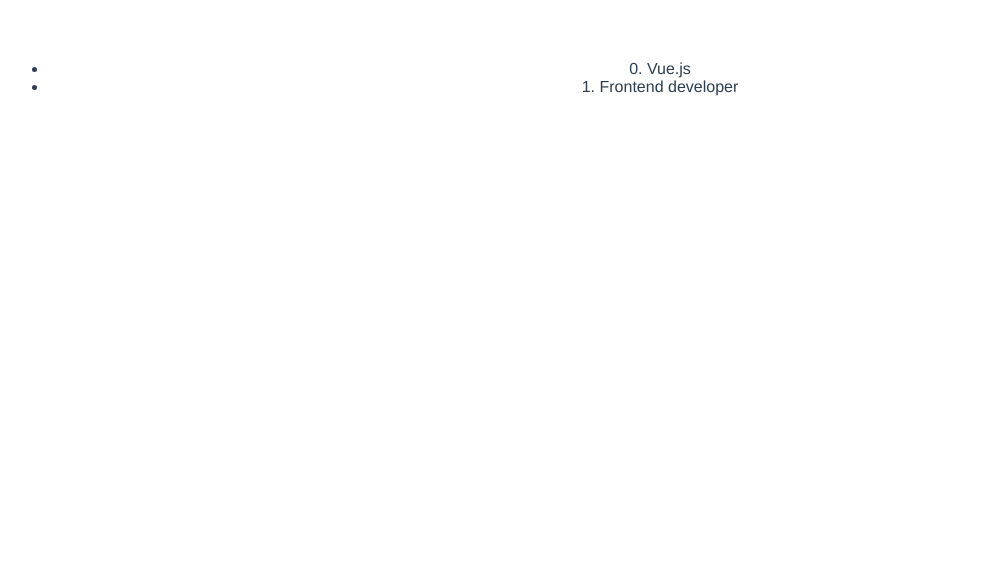
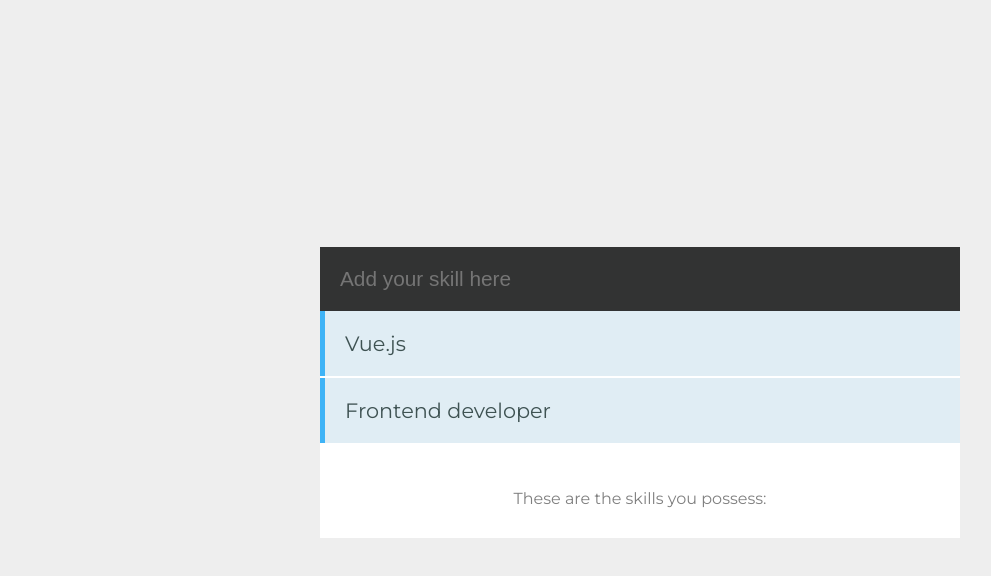
Before and after one commit to SimonaHriscu/vue-skills, a Vue app: page / in a window 1280 px wide. Shown: the top 576 px of the page, without its empty margins (0-991 px from the left). Built offline with nearby package versions, Linux system fonts and the light colour scheme.

Commit message:
vue styling

```diff
--- a/src/App.vue
+++ b/src/App.vue
@@ -16,12 +16,22 @@
 </script>
 
 <style>
+@import url("https://fonts.googleapis.com/css?family=Montserrat:400,700");
+
+body {
+  background-color: #eeeeee;
+  font-family: "Montserrat", sans-serif;
+  display: grid;
+  grid-template-rows: auto;
+  justify-items: center;
+  align-items: center;
+}
+body,
+html {
+  margin: 0;
+  height: 100%;
+}
 #app {
-  font-family: Avenir, Helvetica, Arial, sans-serif;
-  -webkit-font-smoothing: antialiased;
-  -moz-osx-font-smoothing: grayscale;
-  text-align: center;
-  color: #2c3e50;
-  margin-top: 60px;
+  width: 50%;
 }
 </style>
--- a/src/components/Skills.vue
+++ b/src/components/Skills.vue
@@ -1,11 +1,11 @@
 <template>
   <div class="hello">
     <div class="holder">
+      <input type="text" placeholder="Add your skill here" v-model="skill" />
       <ul>
-        <li v-for="(data, index) in skills" :key="index">
-          {{ index }}. {{ data.skill }}
-        </li>
+        <li v-for="(data, index) in skills" :key="index">{{ data.skill }}</li>
       </ul>
+      <p>These are the skills you possess:</p>
     </div>
   </div>
 </template>
@@ -15,6 +15,7 @@
   name: "Skills",
   data() {
     return {
+      skill: "",
       skills: [{ skill: "Vue.js" }, { skill: "Frontend developer" }],
     };
   },
@@ -23,4 +24,40 @@
 
 <!-- Add "scoped" attribute to limit CSS to this component only -->
 <style scoped>
+.holder {
+  background: #fff;
+}
+
+ul {
+  margin: 0;
+  padding: 0;
+  list-style-type: none;
+}
+
+ul li {
+  padding: 20px;
+  font-size: 1.3em;
+  background-color: #e0edf4;
+  border-left: 5px solid #3eb3f6;
+  margin-bottom: 2px;
+  color: #3e5252;
+}
+
+p {
+  text-align: center;
+  padding: 30px 0;
+  color: gray;
+}
+
+.container {
+  box-shadow: 0px 0px 40px lightgray;
+}
+input {
+  width: calc(100% - 40px);
+  border: 0;
+  padding: 20px;
+  font-size: 1.3em;
+  background-color: #323333;
+  color: #687f7f;
+}
 </style>
```
